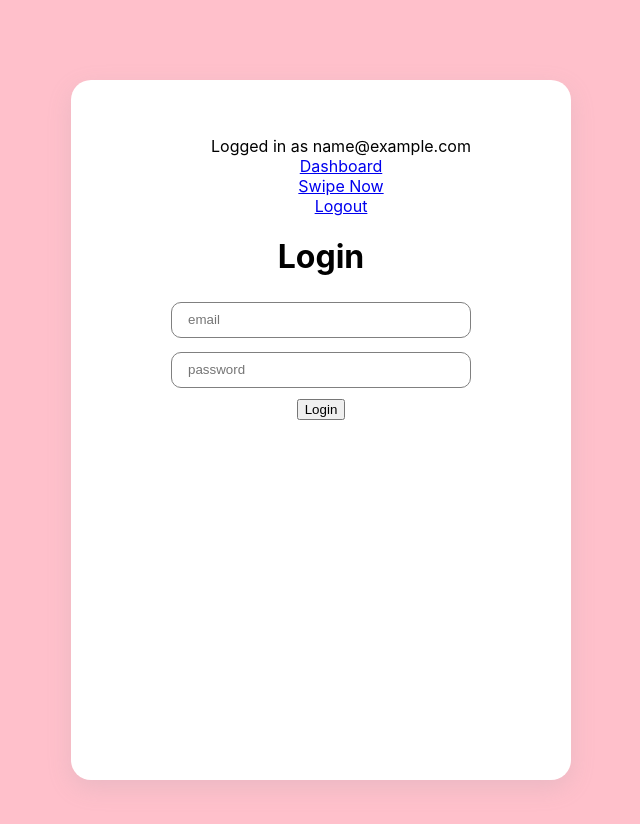
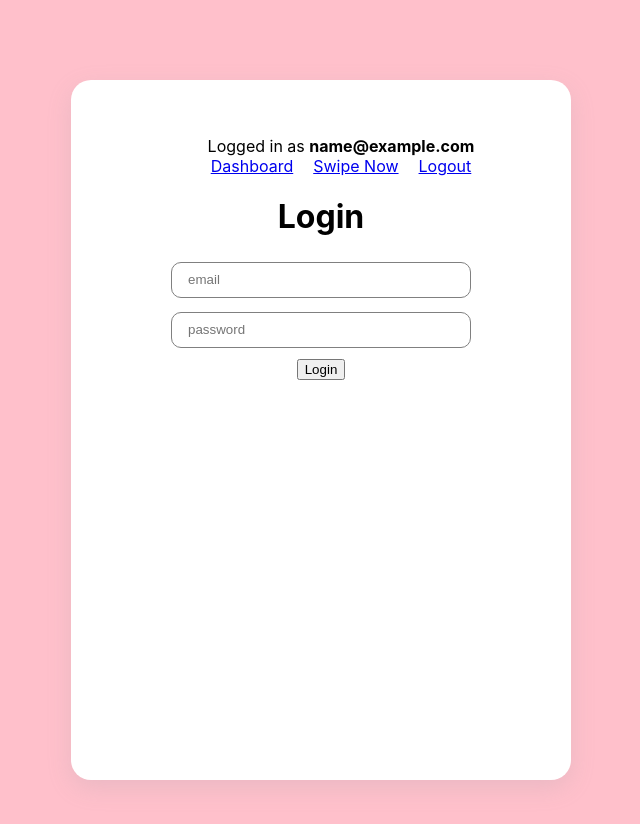
Before and after one commit to theresemyl/placematch, a React (Create React App) app in the folder client/: page /login in a window 1280 px wide. Shown: the top 824 px of the page, without its empty margins (319-959 px from the left). Built offline with nearby package versions, Linux system fonts and the light colour scheme; no server answers; sample sign-in values are in the browser's storage.

Commit message:
Make changes to navigation and swipe now pages to add friend conditional

```diff
--- a/client/src/components/Navbar/Navbar.js
+++ b/client/src/components/Navbar/Navbar.js
@@ -1,5 +1,5 @@
 import { Link } from "react-router-dom";
-// import './Nav.scss';
+import "./Navbar.scss";
 /**
  * The navbar gets should display, no matter if the user is logged in or out.
  *  - If the user is logged in, show the logged in user's metadata.
@@ -11,7 +11,10 @@ const Navbar = ({ user, hasFailedAuth }) => {
     <div className="navbar">
       {user ? (
         <ul className="list">
-          <li className="listItem">Logged in as {user.email}</li>
+          <li className="listItem">
+            Logged in as <b>{user.email}</b>
+          </li>
+          <br />
           <li className="listItem">
             <Link className="link" to="dashboard">
               Dashboard
@@ -32,7 +35,7 @@ const Navbar = ({ user, hasFailedAuth }) => {
         <ul className="list">
           <li className="listItem">
             <Link className="link" to="dashboard">
-              Dashboard (login required)
+              Dashboard
             </Link>
           </li>
           <li className="listItem">
@@ -40,11 +43,7 @@ const Navbar = ({ user, hasFailedAuth }) => {
               Login
             </Link>
           </li>
-          <li className="listItem">
-            <Link className="link" to="swipenow">
-              Swipe Now
-            </Link>
-          </li>
+
           <li className="listItem">
             <Link className="link" to="signup">
               Sign Up
--- a/client/src/components/Navbar/Navbar.scss
+++ b/client/src/components/Navbar/Navbar.scss
@@ -0,0 +1,4 @@
+.listItem {
+  display: inline;
+  margin: 0 10px;
+}
--- a/client/src/pages/SwipeNow/SwipeNow.js
+++ b/client/src/pages/SwipeNow/SwipeNow.js
@@ -20,9 +20,11 @@ axios
 
 function SwipeNow() {
   const [lastDirection, setLastDirection] = useState();
+  const [swipeWith, setSwipeWith] = useState("");
+  // const [restaurantName, setRestaurantName] = useState();
 
   useEffect(() => {
-    console.log("re-rendering");
+    console.log("re-rendering!");
   });
 
   const mappedRestaurantList = restaurantList[0].map((restaurant) => {
@@ -34,14 +36,40 @@ function SwipeNow() {
     setLastDirection(direction);
   };
 
+  const handleSubmit = (event) => {
+    event.preventDefault();
+    setSwipeWith(event);
+  };
+
   const outOfFrame = (name) => {
-    console.log(name + " left the screen!");
+    // console.log(name + " left the screen!");
   };
 
   return (
     <div>
-      <h1>Swipe Now</h1>
+      {swipeWith === "" ? (
+        <div>
+          <br />
+          <br />
+          <h1>Who would you like to swipe with today?</h1>
+          <form onSubmit={handleSubmit}>
+            <input
+              type="text"
+              name="name"
+              label="name"
+              placeholder="Enter friend's username here..."
+              className="input__field"
+            />
+            <br />
+            <button>Enter</button>
+          </form>
+        </div>
+      ) : (
         <div className="cardContainer">
+          <h2>
+            You are currently swiping with <i>{swipeWith.target.name.value}</i>!
+          </h2>
+          <br />
           {mappedRestaurantList.map((restaurant) => (
             <TinderCard
               className="swipe"
@@ -65,10 +93,11 @@ function SwipeNow() {
           <br />
           <br />
         </div>
+      )}
       {lastDirection ? (
-        <h2 className="infoText">You swiped {lastDirection}</h2>
+        <h3 className="infoText">You swiped {lastDirection}</h3>
       ) : (
-        <h2 className="infoText" />
+        <></>
       )}
     </div>
   );
--- a/client/src/pages/SwipeNow/SwipeNow.scss
+++ b/client/src/pages/SwipeNow/SwipeNow.scss
@@ -21,7 +21,7 @@
   margin: 0 auto;
   // width: 90vw;
   // max-width: 260px;
-  height: 500px;
+  height: 550px;
 }
 
 .card {
```
Also changed, not shown: 1 other file (tests, documents, lock files or other folders). Lines whose indentation alone changed are shown as unchanged.
